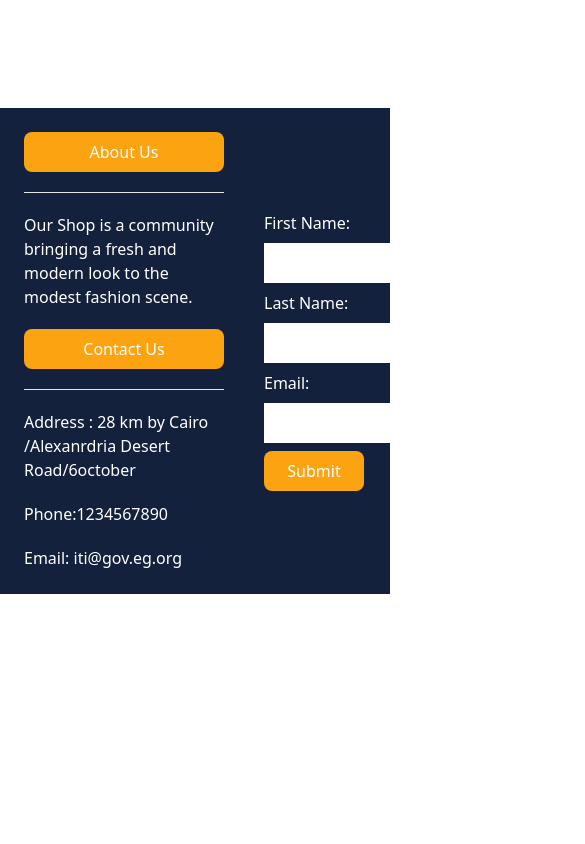
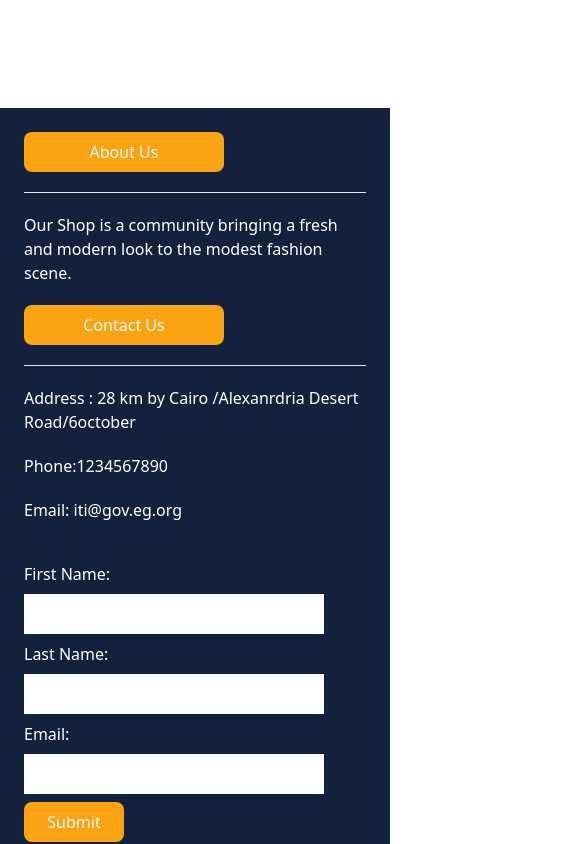
Before and after one commit to Ghada-Emad1/ITI-Ecommerce-Project, a React (Vite) app: page / in a window 390 px wide. Shown: the part 860-1704 px from the top of the page, 585 px wide, since content can reach past the window. Before the commit the page ends 1454 px from the top, so only its background shows below. Built offline with nearby package versions, Linux system fonts and the light colour scheme.

Commit message:
edit some files

```diff
--- a/src/components/Footer.jsx
+++ b/src/components/Footer.jsx
@@ -1,7 +1,7 @@
 export const Footer = () => {
   return (
     <div className="w-full bg-darkGray p-6">
-      <footer className="flex justify-between gap-10 text-white">
+      <footer className="flex flex-col sm:flex-row justify-between gap-10 text-white">
         <div className="flex flex-col gap-5">
           <h1 className="bg-orange w-[200px] text-center py-2 rounded-lg">
             About Us
@@ -35,7 +35,7 @@ export const Footer = () => {
             Follow Us
           </h1>
           <hr></hr>
-          <div className="flex items-center justifiy-center gap-4">
+          <div className="flex justify-center items-center gap-4">
             <button className="bg-orange px-4 py-2 rounded-lg hover:opacity-75">Facebook</button>
             <button className="bg-orange px-4 py-2 rounded-lg hover:opacity-75">Twitter</button>
             <button className="bg-orange px-4 py-2 rounded-lg hover:opacity-75">Youtube</button>
--- a/src/components/Navbar.jsx
+++ b/src/components/Navbar.jsx
@@ -8,7 +8,7 @@ export const Navbar = () => {
   const [open, setopen] = useState(false);
   const {OpenCart,CartQuantity}=useShopping();
   return (
-    <div className="flex justify-between items-center p-4 sticky top-0 bg-black text-white">
+    <div className="flex justify-between items-center p-4 sticky w-full top-0 bg-black text-white">
       <div className="flex gap-6">
         <Link to="/">Home</Link>
         <Link to="/gallery">Gallery</Link>
```
